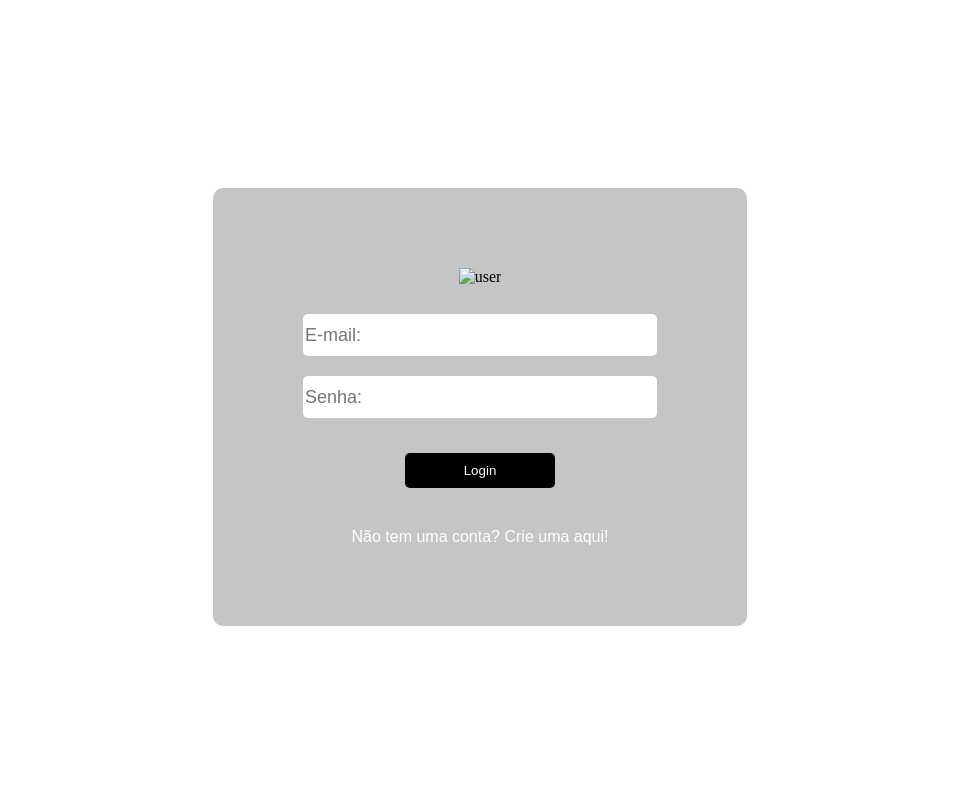
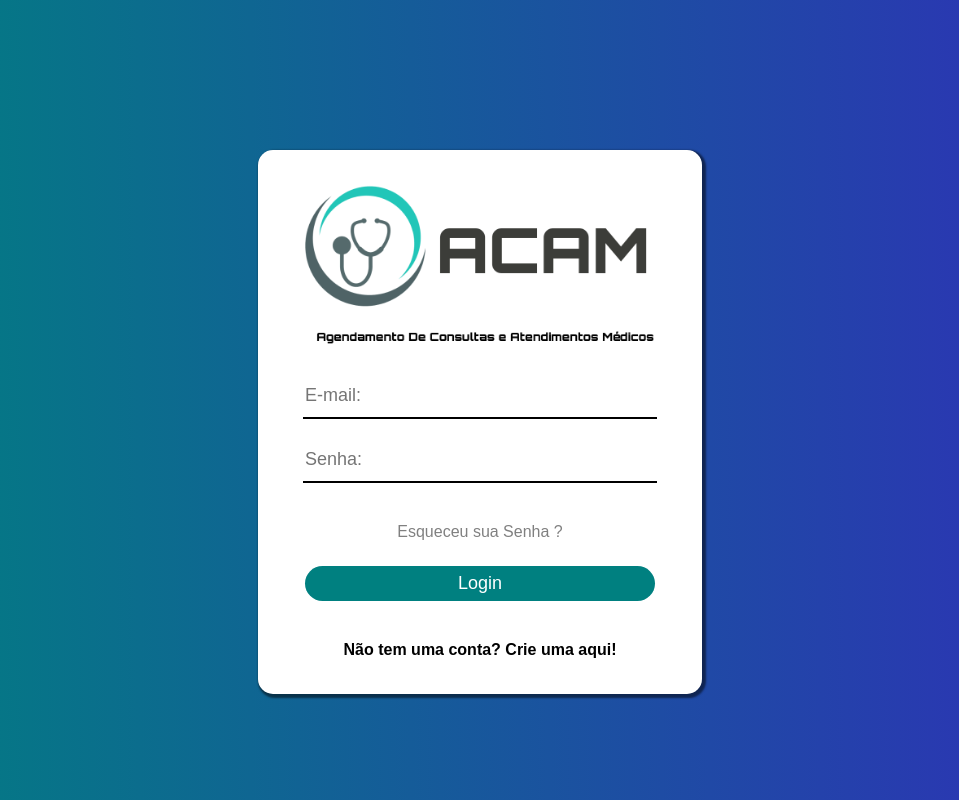
Before and after one commit to Wendel0894/ACAM-Projeto-PDS, a plain HTML site: page html/login.html in a window 1280 px wide. Shown: the whole page, without its empty margins (160-1119 px from the left). Drawn offline with Linux system fonts and the light colour scheme.

Commit message:
Mudando o design da tela de Login

```diff
--- a/css/Desktop.css
+++ b/css/Desktop.css
@@ -1,6 +1,5 @@
 body{
-    background-image:url(TelaDeFundo.jpg);
-    background-size: cover;
+    background:linear-gradient(to right,teal, rgb(47, 47, 184));
 }
 
 /*tela de login*/
@@ -9,33 +8,36 @@ body{
 .caixaForm{
     display: flex;
     justify-content: center;
+    margin-top: 150px;
 }
 
 .caixaForm form{
-    background-color:#29282844;
-    border-radius: 10px;
-    margin-top: 180px;
-    padding: 80px;
+    background-color:white;
+    border-radius: 15px;
+    padding: 35px;
+    box-shadow: 2px 2px 2px 2px rgba(0,0,0,0.5);
 }
 
-.caixaForm form:hover{
-    background-color: #27262660;
+.CampoLogin{
+    display: flex;
+    justify-content: center;
 }
+
 #senhaLogin{
     border: none;
+    border-bottom: 2px solid black;
     width: 350px;
     height: 40px;
     margin:10px;
-    border-radius: 5px;
     font-size: 18px;
 }
 
 #emailLogin{
     border: none;
+    border-bottom: 2px solid black;
     width: 350px;
     height: 40px;
     margin: 10px;
-    border-radius: 5px;
     font-size: 18px;
 }
 
@@ -45,14 +47,15 @@ body{
 }
 #butãoLogin{
     border: none;
-    background-color:black;
+    background-color:teal;
     color: white;
-    width: 150px;
+    width: 350px;
     height: 35px;
     margin-top: 25px;
     margin-bottom: 10px;
-    border-radius: 5px;
+    border-radius: 18px;
     font-family: sans-serif;
+    font-size: 18px;
 }
 
 #butãoLogin:hover{
@@ -65,14 +68,29 @@ body{
 }
 .cadastroL{
     text-decoration: none;
-    color: white;
+    color: black;
     margin-top: 30px;
     font-family: sans-serif;
+    font-weight: 600;
+}
+.logoPrincipal{
+    display: flex;
+    justify-content: center;
+    margin-bottom: 20px;
 }
 
-.Logo{
-    text-align: center;
-    margin-bottom: 18px;
+.logoPrincipal img{
+    width: 350px    ;
+}
+.esqueceuSenha{
+    display: flex;
+    justify-content: center;
+}
+.esqueceu{
+    text-decoration:none;
+    color: gray;
+    margin-top: 30px;
+    font-family: sans-serif;
 }
 
 /*tipos de Cadastros*/
@@ -180,3 +198,28 @@ body{
 .botãoCadastro:hover{
     cursor: pointer;
 }
+
+@media only screen
+  and (min-device-width: 375px)
+  and (max-device-width: 667px)
+  and (-webkit-min-device-pixel-ratio: 2)
+  and (orientation: portrait) {
+
+    .logoPrincipal img{
+        width: 280px;
+    }
+    #emailLogin{
+        width: 280px;
+    }
+    #senhaLogin{
+        width: 280px;
+    }
+    #butãoLogin{
+        width: 280px;
+    }
+    .caixaForm form{
+        padding: 20px;
+    }
+
+
+}
--- a/html/login.html
+++ b/html/login.html
@@ -8,25 +8,30 @@
 <body>
     <div class="caixaForm">
         <form action="/pagina-processa-dados" method="post">
-            <div class="Logo">
-                <img src="profile-user.png" alt="user" width="130px">
+            <div class="logoPrincipal">
+                <img src="../imagem/Logo-Acam.png" alt="logo">
             </div>
-            <div>
-                <input type="email" id="emailLogin"  placeholder="E-mail:"/>
+            <div class="CampoLogin">
+                <input type="email" id="emailLogin" name="campoLogin" placeholder="E-mail:"/>
             </div>
 
-            <div>
-                <input type="password" id="senhaLogin" placeholder="Senha:" />
+            <div class="CampoLogin">
+                <input type="password" id="senhaLogin"  name="campoLogin" placeholder="Senha:" />
+            </div>
+
+            <div class="esqueceuSenha">
+                <a href="#" class="esqueceu">Esqueceu sua Senha ?</a>
             </div>
 
             <div class="butãoL">
                 <input type="submit" value="Login" id="butãoLogin">
             </div>
+            <div class="EsqueceuSenha">
 
+            </div>
            <div class="LinkCadastro">
             <a href="EscolherCadastro.html" class="cadastroL">Não tem uma conta? Crie uma aqui!</a>
            </div>
-
         </form>
     </div>
 </body>
```
Also changed, not shown: imagem/Logo-Acam.png (added).
